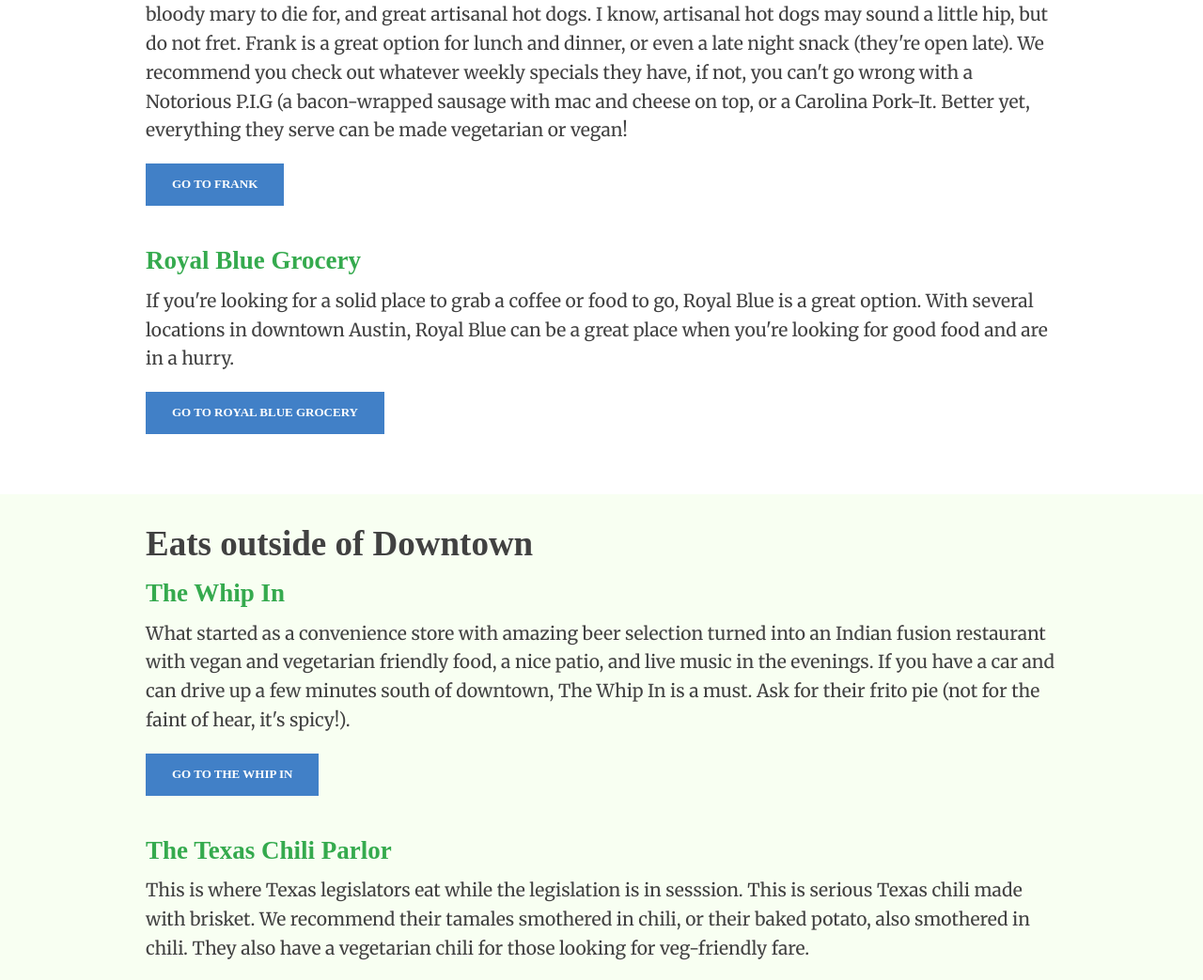
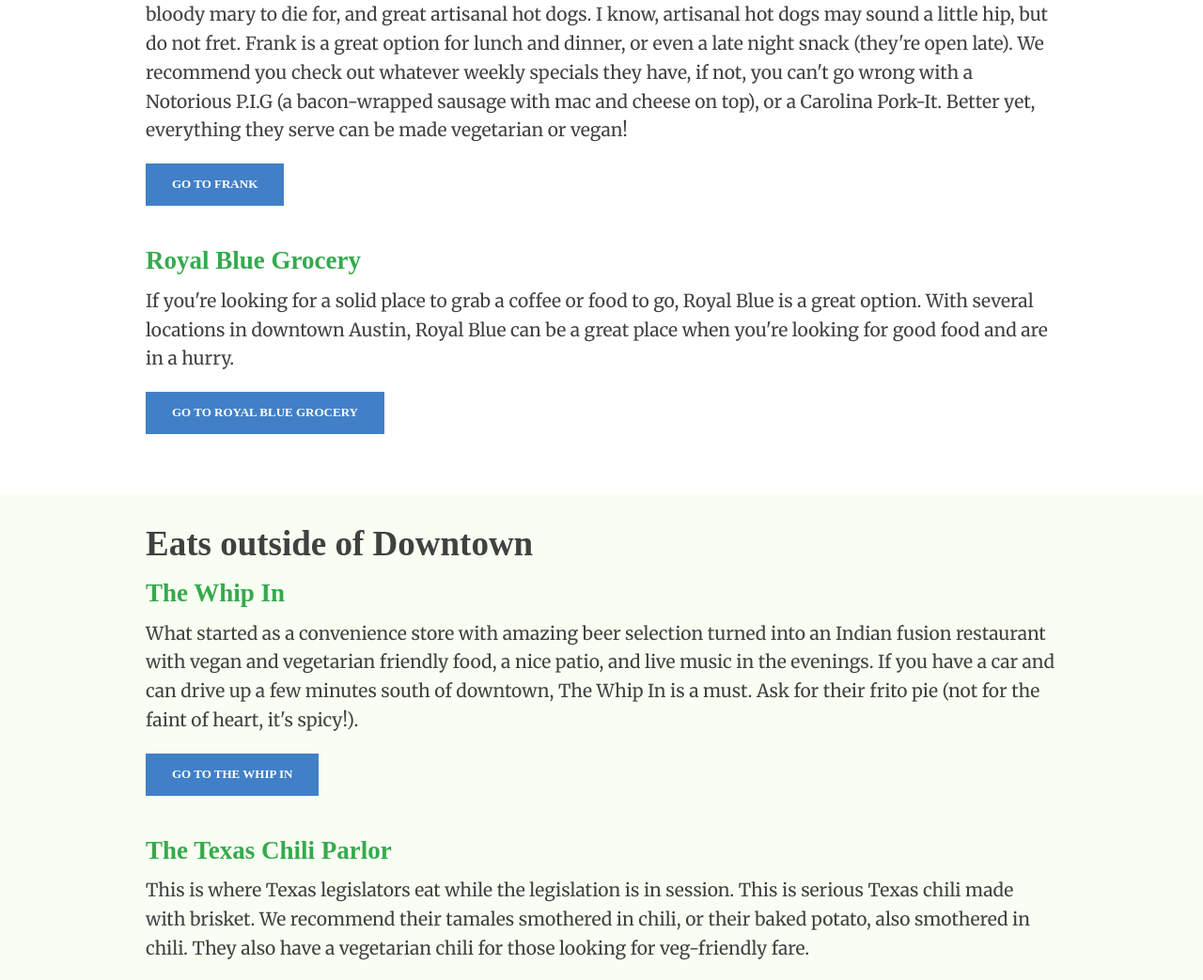
Before and after one commit to fourkitchens/4days-of-4K, a Jekyll site: the page built from best-of-austin.html, in a window 1280 px wide and 1400 px high, scrolled down 1132 px. Shown: the part 287-1330 px from the top of the window at 94% size. Built offline with Jekyll 4.4.1, drawn with Linux system fonts in a browser that asks for light colours; nearby versions of some CDN libraries; some web fonts are replaced; library files that are not in the unit come from our copies; Markdown is read by kramdown in place of the engine named in the settings; some of the changed text lies outside the part shown.

Commit message:
Copy changes, fixing minor typos

```diff
--- a/best-of-austin.html
+++ b/best-of-austin.html
@@ -25,7 +25,7 @@
       <p><a class="small button" href="http://jackalopebar.com/">Go to The Jackalope</a></p>
 
       <h3>Turf N Surf Po' Boy</h3>
-      <p>Yes, we have Po'Boys, and they are serious business. If you like a good po' boy, Turf N Surf Po' Boy is not to be missed. What started out as a trailer got so popular they opened up a brick and morter inside Lavaca Street Bar, which means you can enjoy a beer with your delicious Po' Boy if you so choose. In addition to their delicious po' boys, we recommend their jalapeño hush puppies.</p>
+      <p>Yes, we have Po'Boys, and they are serious business. If you like a good po' boy, Turf N Surf Po' Boy is not to be missed. What started out as a trailer got so popular they opened up a brick and mortar inside Lavaca Street Bar, which means you can enjoy a beer with your delicious Po' Boy if you so choose. In addition to their delicious po' boys, we recommend their jalapeño hush puppies.</p>
       <p><a class="small button" href="http://www.yelp.com/biz/turf-n-surf-po-boy-austin">Go to Turf N Surf Po'Boy</a></p>
 
       <h3>Patika Coffee</h3>
@@ -33,7 +33,7 @@
       <p><a class="small button" href="http://www.patikacoffee.com/">Go to Patika Coffee</a></p>
 
       <h3>Frank</h3>
-      <p>Frank really has everything. Great coffee (to go, if you want!), great drinks, a good local beer selection, a bloody mary to die for, and great artisanal hot dogs. I know, artisanal hot dogs may sound a little hip, but do not fret. Frank is a great option for lunch and dinner, or even a late night snack (they're open late). We recommend you check out whatever weekly specials they have, if not, you can't go wrong with a Notorious P.I.G (a bacon-wrapped sausage with mac and cheese on top, or a Carolina Pork-It. Better yet, everything they serve can be made vegetarian or vegan!</p>
+      <p>Frank really has everything. Great coffee (to go, if you want!), great drinks, a good local beer selection, a bloody mary to die for, and great artisanal hot dogs. I know, artisanal hot dogs may sound a little hip, but do not fret. Frank is a great option for lunch and dinner, or even a late night snack (they're open late). We recommend you check out whatever weekly specials they have, if not, you can't go wrong with a Notorious P.I.G (a bacon-wrapped sausage with mac and cheese on top), or a Carolina Pork-It. Better yet, everything they serve can be made vegetarian or vegan!</p>
       <p><a class="small button" href="http://www.hotdogscoldbeer.com/">Go to Frank</a></p>
 
       <h3>Royal Blue Grocery</h3>
@@ -49,19 +49,19 @@
     <div class="large-12 columns">
       <h2 id="outside">Eats outside of Downtown</h2>
       <h3>The Whip In</h3>
-      <p>What started as a convenience store with amazing beer selection turned into an Indian fusion restaurant with vegan and vegetarian friendly food, a nice patio, and live music in the evenings. If you have a car and can drive up a few minutes south of downtown, The Whip In is a must. Ask for their frito pie (not for the faint of hear, it's spicy!).</p>
+      <p>What started as a convenience store with amazing beer selection turned into an Indian fusion restaurant with vegan and vegetarian friendly food, a nice patio, and live music in the evenings. If you have a car and can drive up a few minutes south of downtown, The Whip In is a must. Ask for their frito pie (not for the faint of heart, it's spicy!).</p>
       <p><a class="small button" href="http://whipin.com/">Go to The Whip In</a></p>
 
       <h3>The Texas Chili Parlor</h3>
-      <p>This is where Texas legislators eat while the legislation is in sesssion. This is serious Texas chili made with brisket. We recommend their tamales smothered in chili, or their baked potato, also smothered in chili. They also have a vegetarian chili for those looking for veg-friendly fare.</p>
+      <p>This is where Texas legislators eat while the legislation is in session. This is serious Texas chili made with brisket. We recommend their tamales smothered in chili, or their baked potato, also smothered in chili. They also have a vegetarian chili for those looking for veg-friendly fare.</p>
       <p><a class="small button" href="http://www.txchiliparlor.com/">Go to The Texas Chili Parlor</a></p>
 
       <h3>Juan in a Million</h3>
-      <p>Breakfast tacos. If you've never had one, you should try Juan in a Million. Even Martha Stewart has eaten at this greasy spoon! You can even watch Juan in a Million on <a href="http://vimeo.com/2508259">Man v. Food</a> to prepare for this serious taco. We recommend their Don Juan, but if you're just starting out a bacon, egg and cheese breakfast taco is probably a good starting point.</p>
+      <p>Breakfast tacos. If you've never had one, you should try Juan in a Million. Even Martha Stewart has eaten at this greasy spoon! You can even watch Juan in a Million on <a href="http://vimeo.com/2508259">Man v. Food</a> to prepare for this serious taco. We recommend their Don Juan, but if you're a breakfast taco beginner, a bacon, egg and cheese breakfast taco is probably a good starting point.</p>
       <p><a class="small button" href="http://www.juaninamillion.com/">Go to Juan in a Million</a></p>
 
       <h3>Shady Grove</h3>
-      <p>If you're looking for a great patio, live outdoors music, and the happiest of happy hours, Shady Grove is an excellent option! Their queso is a must, and you can get it smothered on practicaly anything. Their chips and queso are a good starting place, though. We also highly recommend their margaritas, if you're looking for spirits.</p>
+      <p>If you're looking for a great patio, live outdoors music, and the happiest of happy hours, Shady Grove is an excellent option! Their queso is a must, and you can get it smothered on practically anything. Their chips and queso are a good starting place, though. We also highly recommend their margaritas, if you're looking for spirits.</p>
       <p><a class="small button" href="http://theshadygrove.com/">Go to Shady Grove</a></p>
 
       <h3>Threadgill's</h3>
```
Also changed, not shown: other parts of best-of-austin.html (+1 -1 lines).
